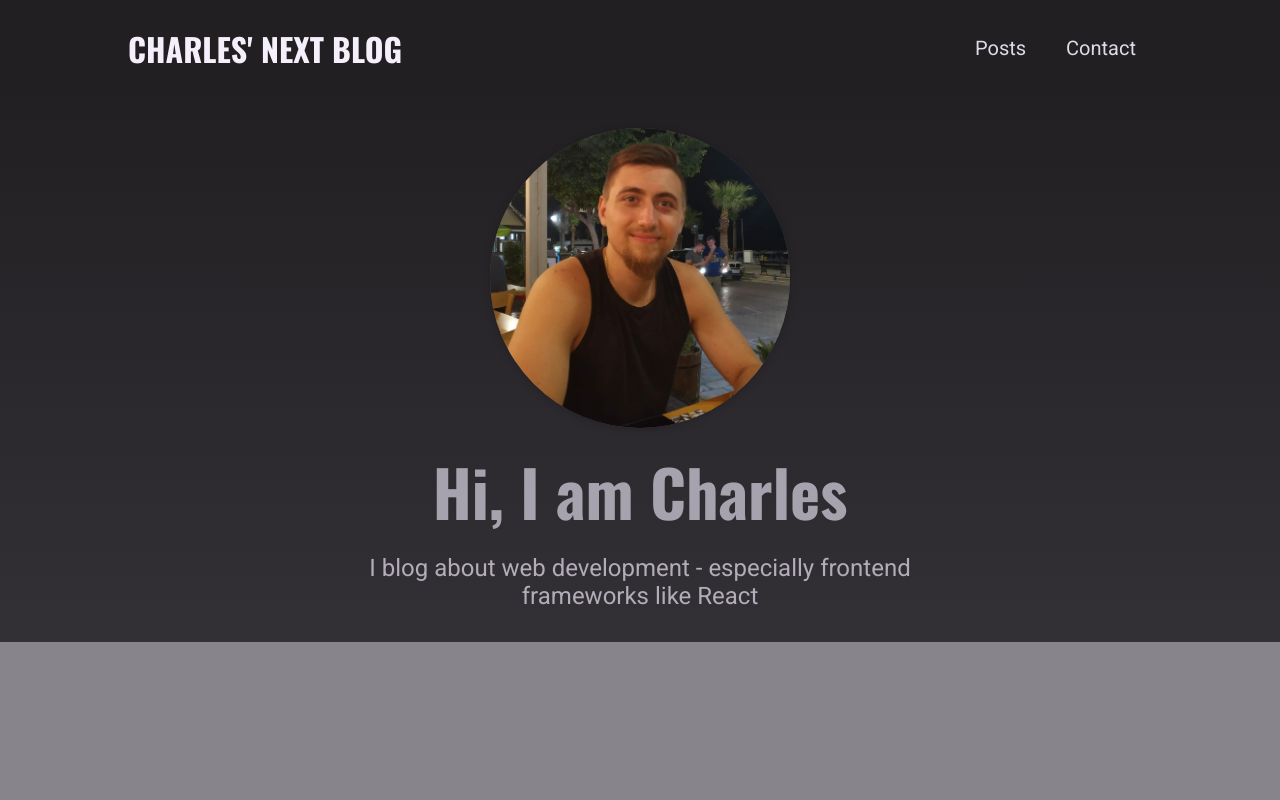
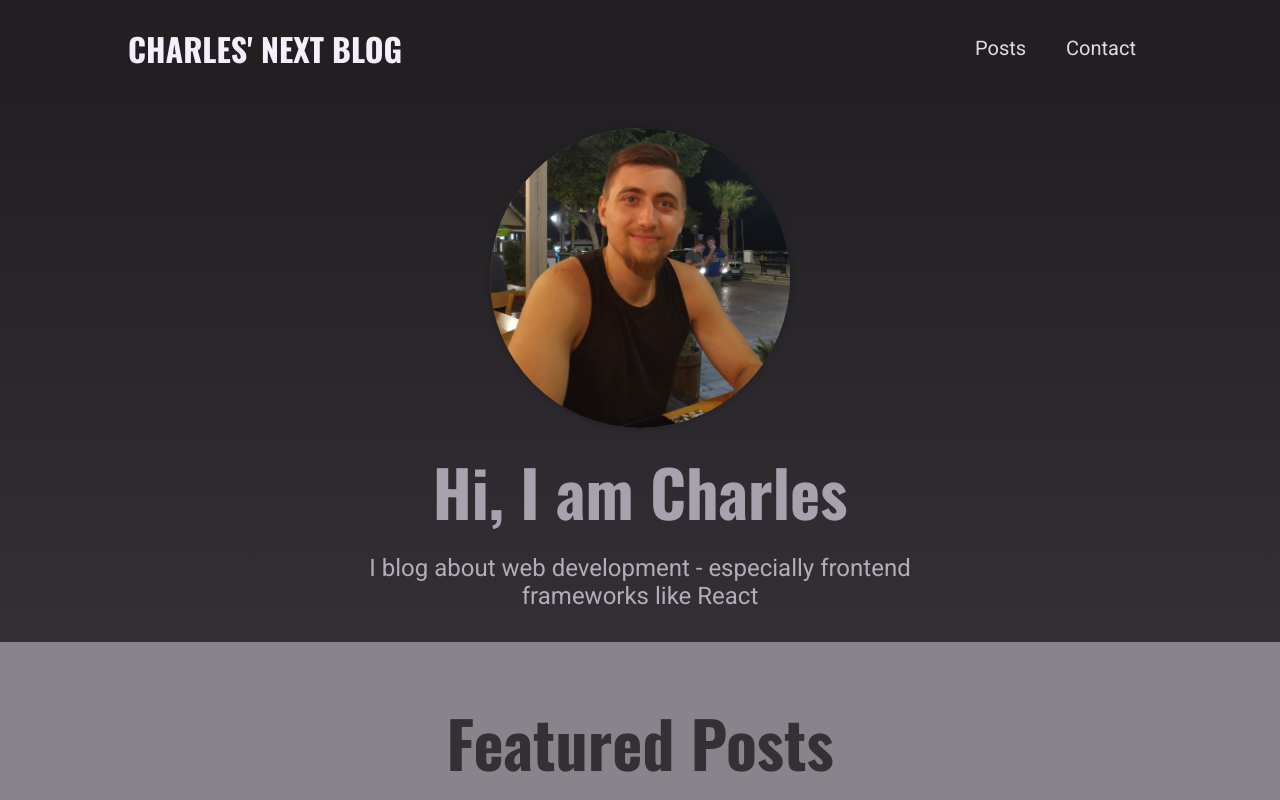
Before and after one commit to galerafrontend/my-blog-nextjs, a Next.js app: page / in a window 1280 px wide. Shown: the top 800 px of the page. Built offline with nearby package versions, Linux system fonts and the light colour scheme.

Commit message:
FeaturedPosts component added to pages/index

```diff
--- a/pages/index.js
+++ b/pages/index.js
@@ -1,9 +1,12 @@
+import FeaturedPosts from "../components/homepage/FeaturedPosts";
 import Hero from "../components/homepage/Hero";
+import { DUMMYDATA } from "../dummyData";
 
 const HomePage = () => {
   return (
     <>
       <Hero />
+      <FeaturedPosts posts={DUMMYDATA} />
     </>
   );
 };
```
